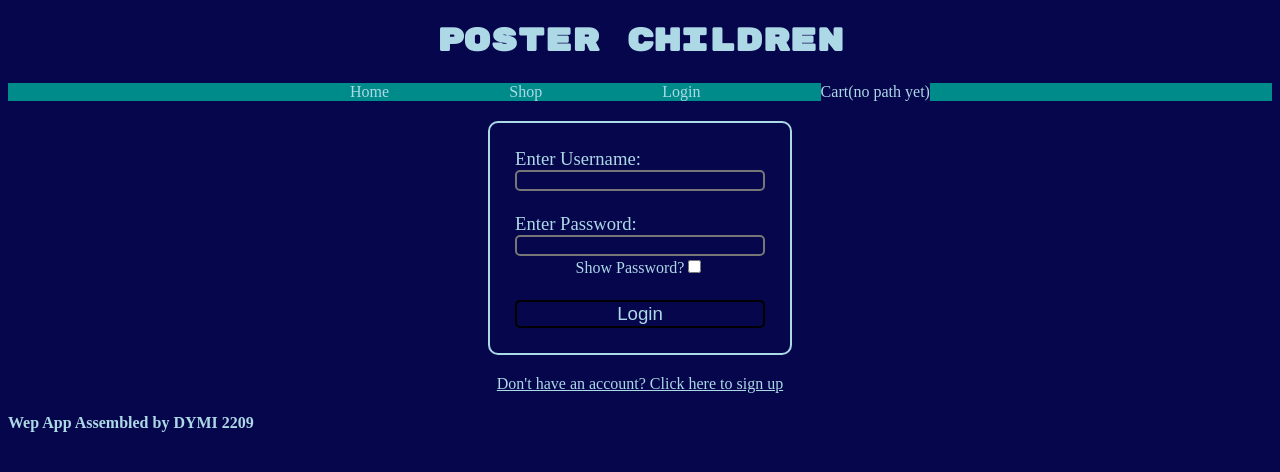
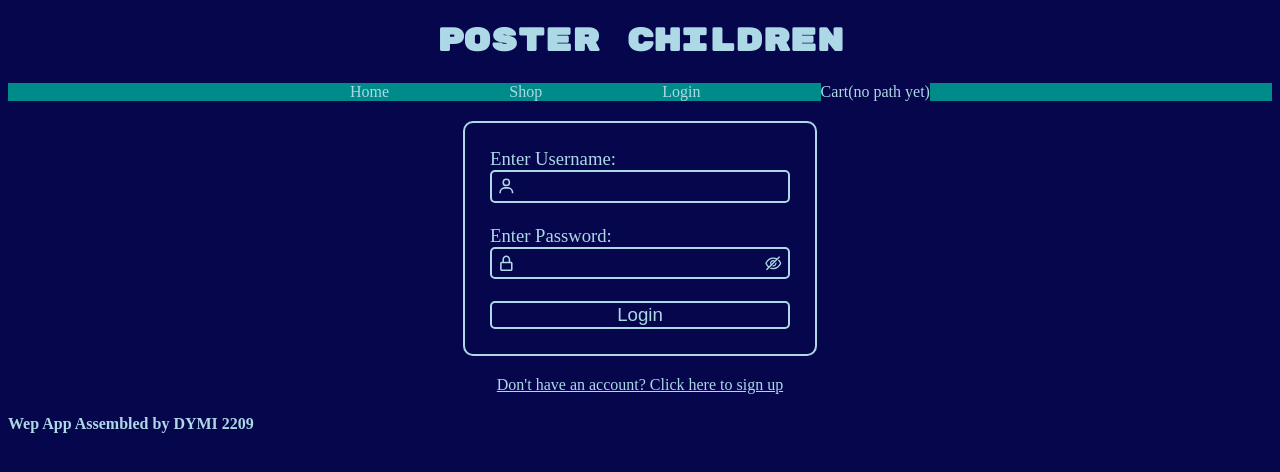
Before and after one commit to 2209-Poster-Children/PosterFront, a React (Create React App) app: page /login in a window 1280 px wide. Shown: the top 472 px of the page. Built offline with nearby package versions, Linux system fonts and the light colour scheme; a web font is replaced by a local one.

Commit message:
added some cute lil icons

```diff
--- a/src/components/Profile/Login.js
+++ b/src/components/Profile/Login.js
@@ -1,6 +1,8 @@
 import React, { useState } from 'react';
 import { Link } from "react-router-dom";
 
+import { BiUser, BiLockAlt } from 'react-icons/bi';
+import { AiOutlineEye, AiOutlineEyeInvisible } from 'react-icons/ai';
 import('./profile.css');
 
 const Login = () => {
@@ -18,8 +20,8 @@ const Login = () => {
   }
 
 
-  function togglePasswordVisibility(event) {
-    setPasswordVisibility(event.target.checked);
+  function togglePasswordVisibility() {
+    setPasswordVisibility(!passwordVisibility);
     let passwordType = document.getElementById("passwordInput");
     passwordType.type === "password" ?  passwordType.type = "text" : passwordType.type = "password";
   }
@@ -29,16 +31,20 @@ const Login = () => {
     <div className='vert-flex-container'>
       <form  onSubmit={loginFormSubmitHandler} className='user-form'>
         <label>Enter Username:</label>
-        <input type='text' value={username} onChange={(event) => setUsername(event.target.value)}></input>
+        <div className='input-container'>
+          <BiUser />
+          <input type='text' value={username} onChange={(event) => setUsername(event.target.value)}></input>
+        </div>
 
         <br />
 
         <label>Enter Password:</label>
-        <input type='password' value={password} id='passwordInput' onChange={(event) => setPassword(event.target.value)}></input>
-
-        <div className='centered'>
-          <label className='small-text'>Show Password?</label>
-          <input type='checkbox' value={passwordVisibility} onChange={togglePasswordVisibility}></input>
+        <div className='input-container'>
+          <BiLockAlt />
+          <input type='password' value={password} id='passwordInput' onChange={(event) => setPassword(event.target.value)}></input>
+          {
+            passwordVisibility ? <AiOutlineEye onClick={togglePasswordVisibility} className='clickable'/> : <AiOutlineEyeInvisible onClick={togglePasswordVisibility} className='clickable'/>
+          }
         </div>
 
         <br />
--- a/src/components/Profile/Register.js
+++ b/src/components/Profile/Register.js
@@ -1,5 +1,7 @@
 import React, { useState } from 'react';
 
+import { BiUser, BiLockAlt } from 'react-icons/bi';
+import { AiOutlineEye, AiOutlineEyeInvisible } from 'react-icons/ai';
 import('./profile.css');
 
 const Register = () => {
@@ -17,8 +19,8 @@ const Register = () => {
   }
 
 
-  function togglePasswordVisibility(event) {
-    setPasswordVisibility(event.target.checked);
+  function togglePasswordVisibility() {
+    setPasswordVisibility(!passwordVisibility);
     let passwordType = document.getElementById("passwordInput");
     passwordType.type === "password" ?  passwordType.type = "text" : passwordType.type = "password";
   }
@@ -28,19 +30,34 @@ const Register = () => {
     <div className='vert-flex-container'>
       <form  onSubmit={registerFormSubmitHandler} className='user-form'>
         <label>Enter New Username:</label>
-        <input type='text' value={username} onChange={(event) => setUsername(event.target.value)}></input>
+        <div className='input-container'>
+          <BiUser />
+          <input type='text' value={username} onChange={(event) => setUsername(event.target.value)}></input>
+        </div>
 
         <br />
 
         <label>Enter New Password:</label>
-        <input type='password' value={password} id='passwordInput' onChange={(event) => setPassword(event.target.value)}></input>
-
-        <div className='centered'>
-          <label className='small-text'>Show Password?</label>
-          <input type='checkbox' value={passwordVisibility} onChange={togglePasswordVisibility}></input>
+        <div className='input-container'>
+          <BiLockAlt />
+          <input type='password' value={password} id='passwordInput' onChange={(event) => setPassword(event.target.value)}></input>
+          {
+            passwordVisibility ? <AiOutlineEye onClick={togglePasswordVisibility} className='clickable'/> : <AiOutlineEyeInvisible onClick={togglePasswordVisibility} className='clickable'/>
+          }
         </div>
 
         <br />
+
+        {/* <label>Confirm New Password:</label>
+        <div className='input-container'>
+          <BiLockAlt />
+          <input type='password' value={password} id='passwordInput' onChange={(event) => setPassword(event.target.value)}></input>
+          {
+            passwordVisibility ? <AiOutlineEye onClick={togglePasswordVisibility}/> : <AiOutlineEyeInvisible onClick={togglePasswordVisibility}/>
+          }
+        </div>
+
+        <br /> */}
 
         <button type='submit' className='login-button'>Register</button>
       </form>
--- a/src/components/Profile/profile.css
+++ b/src/components/Profile/profile.css
@@ -8,33 +8,37 @@
     display: flex;
     flex-direction: column;
     margin: 20px;
-    width: 250px;
+    width: 300px;
     padding: 25px 25px;
-    border-width: 2px;
-    border-style: solid;
+    border: 2px solid;
     border-radius: 10px;
     font-size: 14pt;
 }
 
-.user-form input {
-    border-width: 2px;
-    border-style: solid;
+.input-container {
+    display: flex;
+    padding: 5px;
+    border: 2px solid;
     border-radius: 5px;
 }
 
+.user-form input {
+    flex-grow: 1;
+    border-style: none;
+    outline: none;
+}
 
 .login-button {
-    /* background-color: red; */
-    border-width: 2px;
-    border-style: solid;
+    border: 2px solid;
     border-radius: 5px;
     font-size: 14pt;
+    cursor: pointer;
 }
 
 .centered {
     text-align: center;
 }
 
-.small-text {
-    font-size: 12pt;
+.clickable {
+    cursor: pointer;
 }
```
